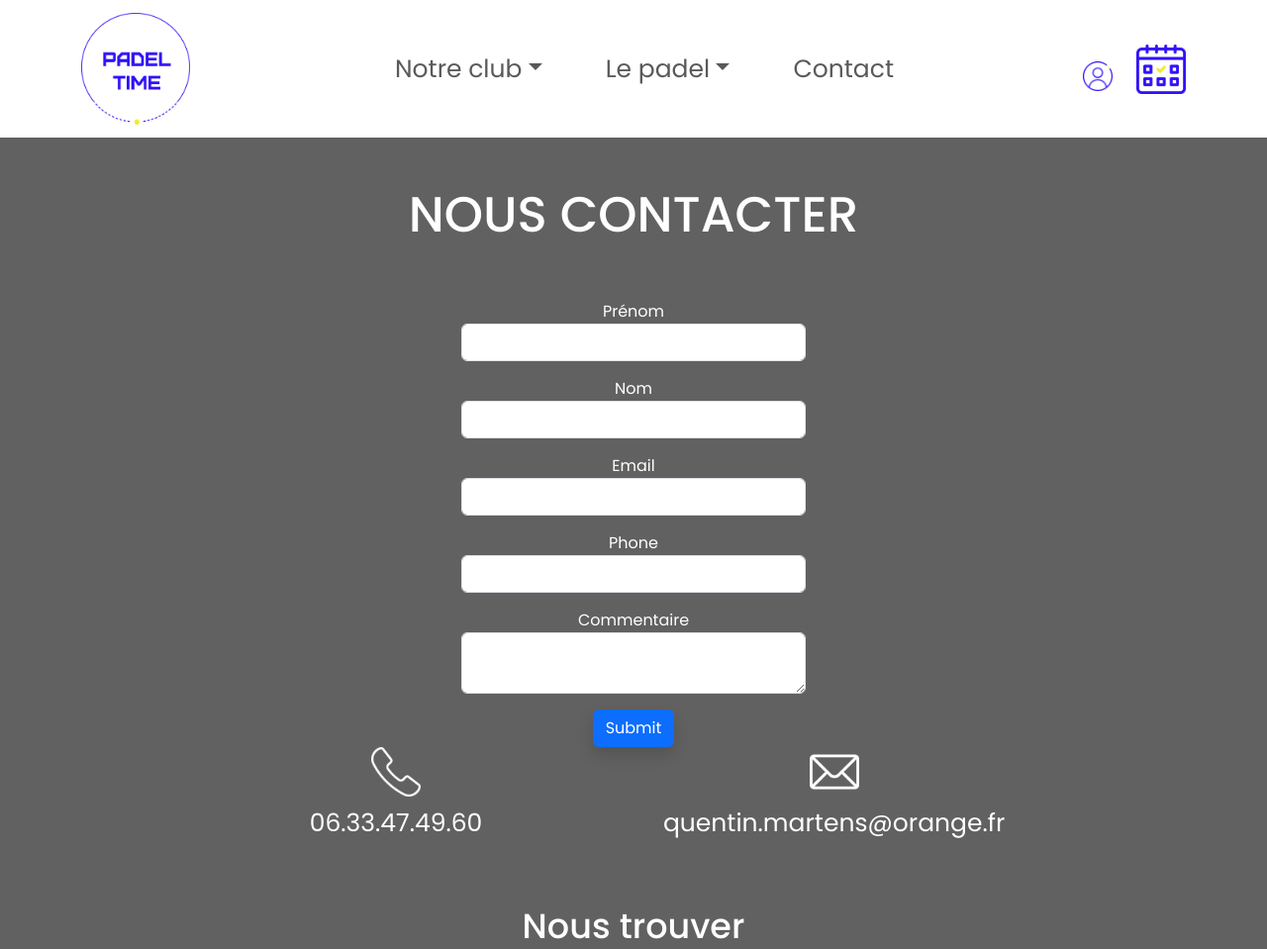
After one commit to Martensq/padeltime, a Symfony app: template templates/pages/visitor/contact/index.html.twig in a window 1280 px wide. The commit adds this page. Shown: the top 959 px of the page at 99% size. Run offline with Twig, Linux system fonts and the light colour scheme; the template is opened without the code that fills it, so the values that code supplies are empty; form fields are guessed from the names that the template uses; some libraries are stand-ins or nearby versions.

Commit message:
Espace visiteur / Création logique formulaire contact partie 1

```diff
--- a/templates/pages/user/booking/index.html.twig
+++ b/templates/pages/user/booking/index.html.twig
@@ -1,4 +1,4 @@
-{% extends 'themes/base_user.html.twig' %}
+{% extends 'themes/base_visitor.html.twig' %}
 
 {% block title %}Réservez un terrain{% endblock %}
 
--- /dev/null
+++ b/templates/pages/visitor/contact/index.html.twig
@@ -0,0 +1,78 @@
+{% extends 'themes/base_visitor.html.twig' %}
+
+{% block title %}Contactez-nous{% endblock %}
+
+{% block description %}Contactez-nous{% endblock %}
+
+{% block keywords %}Padel, Tennis, Club, Time, Contact{% endblock %}
+
+{% block main %}
+
+    <div class="grey2 text-white text-center">
+        <div class="container">
+            <!-- Contact et coordonnées -->
+            <section>
+                <!-- Titre -->
+                <h1 class="text_size_xl py-5">NOUS CONTACTER</h1>
+
+                <!-- Form -->
+                <div class="container">
+                    <div class="row">
+                        <div class="col-md-8 col-lg-4 mx-auto">
+                            {{ form_start(form) }}
+                                <div class="mb-3">
+                                    <label for="contact_form_firstName">Prénom</label>
+                                    {{ form_widget(form.firstName, {'attr': {'class':'form-control'}}) }}
+                                    <div class="text-danger">{{ form_errors(form.firstName) }}</div>
+                                </div>
+                                <div class="mb-3">
+                                    <label for="contact_form_lastName">Nom</label>
+                                    {{ form_widget(form.lastName, {'attr': {'class':'form-control'}}) }}
+                                    <div class="text-danger">{{ form_errors(form.lastName) }}</div>
+                                </div>
+                                <div class="mb-3">
+                                    <label for="contact_form_email">Email</label>
+                                    {{ form_widget(form.email, {'attr': {'class':'form-control'}}) }}
+                                    <div class="text-danger">{{ form_errors(form.email) }}</div>
+                                </div>
+                                <div class="mb-3">
+                                    <label for="contact_form_phone">Phone</label>
+                                    {{ form_widget(form.phone, {'attr': {'class':'form-control'}}) }}
+                                    <div class="text-danger">{{ form_errors(form.phone) }}</div>
+                                </div>
+                                <div class="mb-3">
+                                    <label for="contact_form_message">Commentaire</label>
+                                    {{ form_widget(form.message, {'attr': {'class':'form-control'}}) }}
+                                    <div class="text-danger">{{ form_errors(form.message) }}</div>
+                                </div>
+                                <div>
+                                    <input formnovalidate type="submit" class="btn btn-primary shadow">
+                                </div>
+                            {{ form_end(form) }}
+                        </div>
+                    </div>
+                </div>
+
+                <!-- Coordonnées -->
+                <div class="d-flex flex-column align-items-center flex-md-row justify-content-md-evenly pb-5">
+                    <div class="ms-md-5">
+                        <img src="/logos/tel.png" class="mb-2" width="50" alt="">
+                        <p class="text_size_m">06.33.47.49.60</p>
+                    </div>
+                    <div>
+                        <img src="/logos/mail.png" class="mb-2" width="50" alt="">
+                        <p class="text_size_m">quentin.martens@orange.fr</p>
+                    </div>
+                </div>
+            </section>
+
+            <section class="d-flex flex-column align-items-center">
+                <h2 class="text_size_l">Nous trouver</h1>
+                <iframe class="my-5 d-md-none d-lg-none" src="https://www.google.com/maps/embed?pb=!1m18!1m12!1m3!1d4422.119655573427!2d2.50093447991292!3d48.774099089329695!2m3!1f0!2f0!3f0!3m2!1i1024!2i768!4f13.1!3m3!1m2!1s0x47e60d632186a0c1%3A0x20594726f144f0e4!2sPadel-Horizon!5e0!3m2!1sfr!2sfr!4v1712687305491!5m2!1sfr!2sfr" width="350" height="200" allowfullscreen="" loading="lazy" referrerpolicy="no-referrer-when-downgrade"></iframe>
+                <iframe class="my-5 d-none d-md-block d-lg-none" src="https://www.google.com/maps/embed?pb=!1m18!1m12!1m3!1d4422.119655573427!2d2.50093447991292!3d48.774099089329695!2m3!1f0!2f0!3f0!3m2!1i1024!2i768!4f13.1!3m3!1m2!1s0x47e60d632186a0c1%3A0x20594726f144f0e4!2sPadel-Horizon!5e0!3m2!1sfr!2sfr!4v1712687305491!5m2!1sfr!2sfr" width="650" height="400" allowfullscreen="" loading="lazy" referrerpolicy="no-referrer-when-downgrade"></iframe>
+                <iframe class="my-5 d-none d-md-none d-lg-block" src="https://www.google.com/maps/embed?pb=!1m18!1m12!1m3!1d4422.119655573427!2d2.50093447991292!3d48.774099089329695!2m3!1f0!2f0!3f0!3m2!1i1024!2i768!4f13.1!3m3!1m2!1s0x47e60d632186a0c1%3A0x20594726f144f0e4!2sPadel-Horizon!5e0!3m2!1sfr!2sfr!4v1712687305491!5m2!1sfr!2sfr" width="900" height="525" allowfullscreen="" loading="lazy" referrerpolicy="no-referrer-when-downgrade"></iframe>
+            </section>
+        </div>
+    </div>
+
+{% endblock %}
--- a/templates/themes/base_visitor.html.twig
+++ b/templates/themes/base_visitor.html.twig
@@ -58,7 +58,7 @@
                             </ul>
                         </li>
                         <li class="nav-item">
-                            <a class="nav-link " aria-current="page" href="#">Contact</a>
+                            <a class="nav-link " aria-current="page" href="{{path('visitor_contact_index')}}">Contact</a>
                         </li>
                     </ul>
 
```
Also changed, not shown: migrations/Version20240528140735.php (added, +31 -0 lines), src/Controller/Visitor/Contact/ContactController.php (added, +56 -0 lines), src/Entity/Contact.php (added, +145 -0 lines), src/Form/ContactFormType.php (added, +33 -0 lines), src/Repository/ContactRepository.php (added, +43 -0 lines), templates/pages/admin/home/index.html.twig (+15 -3 lines), README.md (added), 1 other file.
